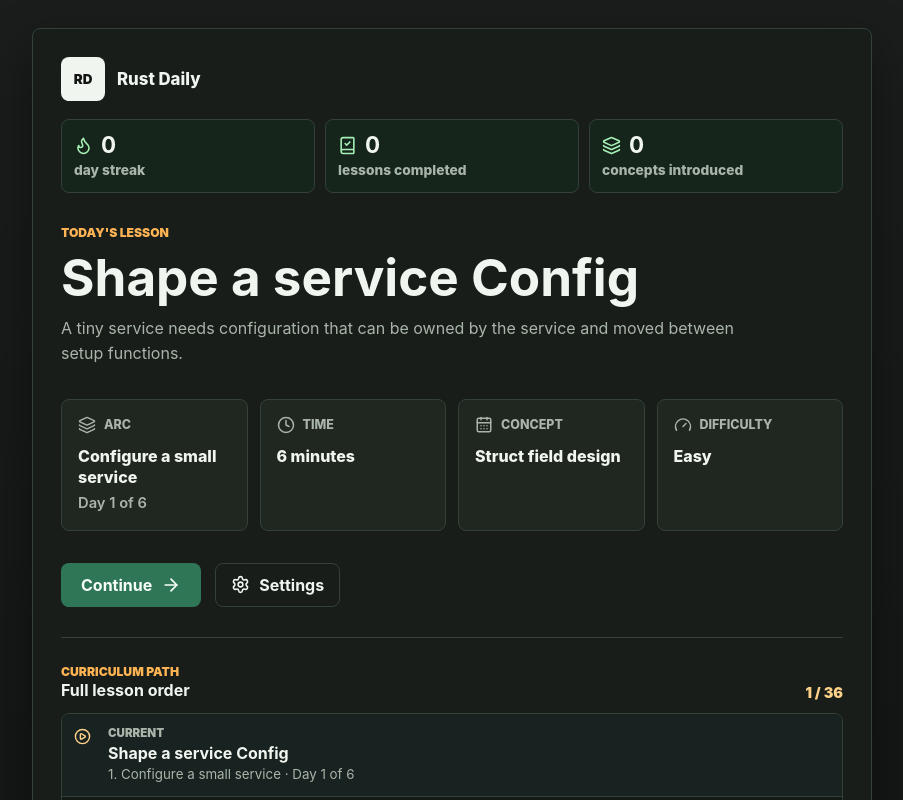
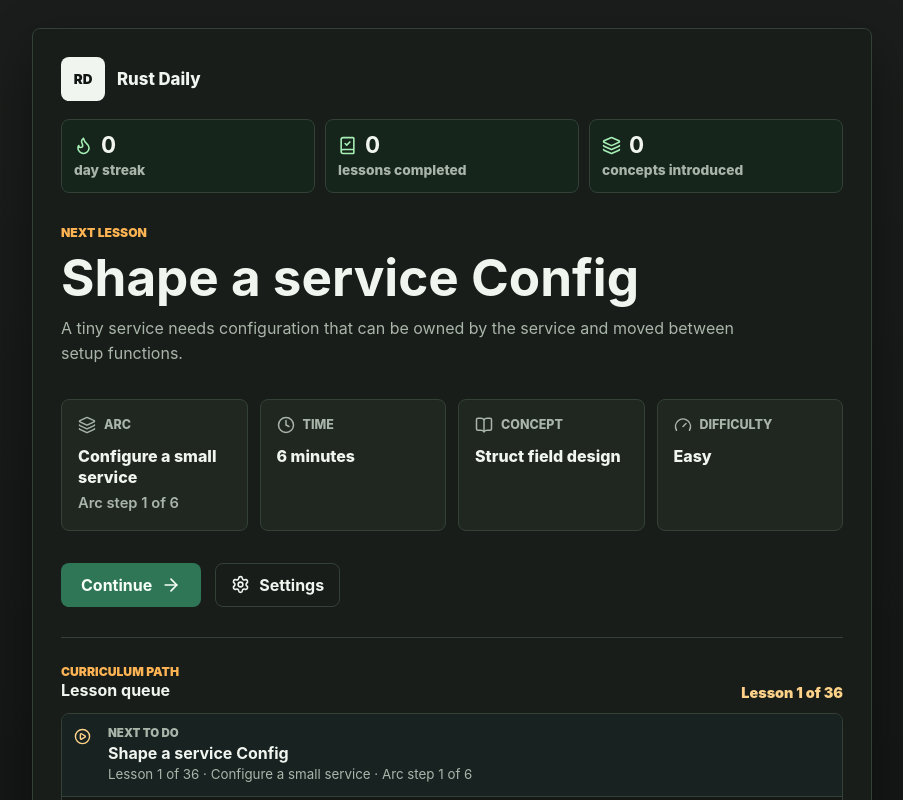
Before and after one commit to matrizaev/rust-daily, a React (Vite) app in the folder frontend/: page / in a window 1280 px wide. Shown: the top 800 px of the page, without its empty margins (188-1091 px from the left). Built offline with nearby package versions, Linux system fonts and the light colour scheme; no server answers.

Commit message:
Update button labels and headings for clarity across components

```diff
--- a/frontend/src/components/CompletionPanel.tsx
+++ b/frontend/src/components/CompletionPanel.tsx
@@ -38,7 +38,7 @@
       <p>{lesson.completionExplanation}</p>
 
       <button className="secondary-button" type="button" onClick={onReturnHome}>
-        Return to today
+        Return home
       </button>
     </section>
   );
--- a/frontend/src/components/CurriculumPath.tsx
+++ b/frontend/src/components/CurriculumPath.tsx
@@ -43,7 +43,7 @@
 const stateLabel = (state: PathItemState) => {
   const labels: Record<PathItemState, string> = {
     completed: "Completed",
-    current: "Current",
+    current: "Next to do",
     upcoming: "Upcoming",
   };
 
@@ -67,10 +67,10 @@
       <div className="curriculum-path-heading">
         <div>
           <p className="eyebrow">Curriculum path</p>
-          <h2 id="curriculum-path-title">Full lesson order</h2>
+          <h2 id="curriculum-path-title">Lesson queue</h2>
         </div>
         <span>
-          {currentPosition} / {sortedLessons.length}
+          Lesson {currentPosition} of {sortedLessons.length}
         </span>
       </div>
 
@@ -89,7 +89,8 @@
                 <span>{stateLabel(state)}</span>
                 <strong>{lesson.title}</strong>
                 <small>
-                  {lesson.order}. {lesson.arcTitle} · Day {lesson.day} of{" "}
+                  Lesson {lesson.order} of {sortedLessons.length} ·{" "}
+                  {lesson.arcTitle} · Arc step {lesson.day} of{" "}
                   {lesson.arcLength}
                 </small>
               </div>
--- a/frontend/src/components/DailyHome.tsx
+++ b/frontend/src/components/DailyHome.tsx
@@ -1,6 +1,6 @@
 import {
   ArrowRight,
-  CalendarDays,
+  BookOpen,
   Clock,
   Gauge,
   Layers,
@@ -61,7 +61,7 @@
     <LessonFact icon={<Layers size={18} aria-hidden="true" />} label="Arc">
       {lesson.arcTitle}
       <span>
-        Day {lesson.day} of {lesson.arcLength}
+        Arc step {lesson.day} of {lesson.arcLength}
       </span>
     </LessonFact>
 
@@ -70,7 +70,7 @@
     </LessonFact>
 
     <LessonFact
-      icon={<CalendarDays size={18} aria-hidden="true" />}
+      icon={<BookOpen size={18} aria-hidden="true" />}
       label="Concept"
     >
       {concept?.name ?? lesson.conceptId}
@@ -88,7 +88,7 @@
 
 const DailyHeading = ({ lesson }: { lesson: Lesson }) => (
   <div className="daily-heading">
-    <p className="eyebrow">Today&apos;s lesson</p>
+    <p className="eyebrow">Next lesson</p>
     <h1 id="daily-title">{lesson.title}</h1>
     <p>{lesson.scenario}</p>
   </div>
--- a/frontend/src/components/LessonScreen.tsx
+++ b/frontend/src/components/LessonScreen.tsx
@@ -293,7 +293,7 @@
     <div className="topbar-actions">
       <button className="icon-text-button" type="button" onClick={onReturnHome}>
         <ArrowLeft size={20} aria-hidden="true" />
-        Today
+        Home
       </button>
 
       <button className="icon-text-button" type="button" onClick={onOpenSettings}>
@@ -305,7 +305,7 @@
     <div className="topbar-title">
       <span>{lesson.arcTitle}</span>
       <strong>
-        Day {lesson.day} of {lesson.arcLength}
+        Arc step {lesson.day} of {lesson.arcLength}
       </strong>
     </div>
   </header>
--- a/frontend/src/components/SettingsScreen.tsx
+++ b/frontend/src/components/SettingsScreen.tsx
@@ -147,7 +147,7 @@
       <header className="settings-header">
         <button className="icon-text-button" type="button" onClick={onReturnHome}>
           <ArrowLeft size={20} aria-hidden="true" />
-          Today
+          Home
         </button>
         <div>
           <p className="eyebrow">Local settings</p>
```
